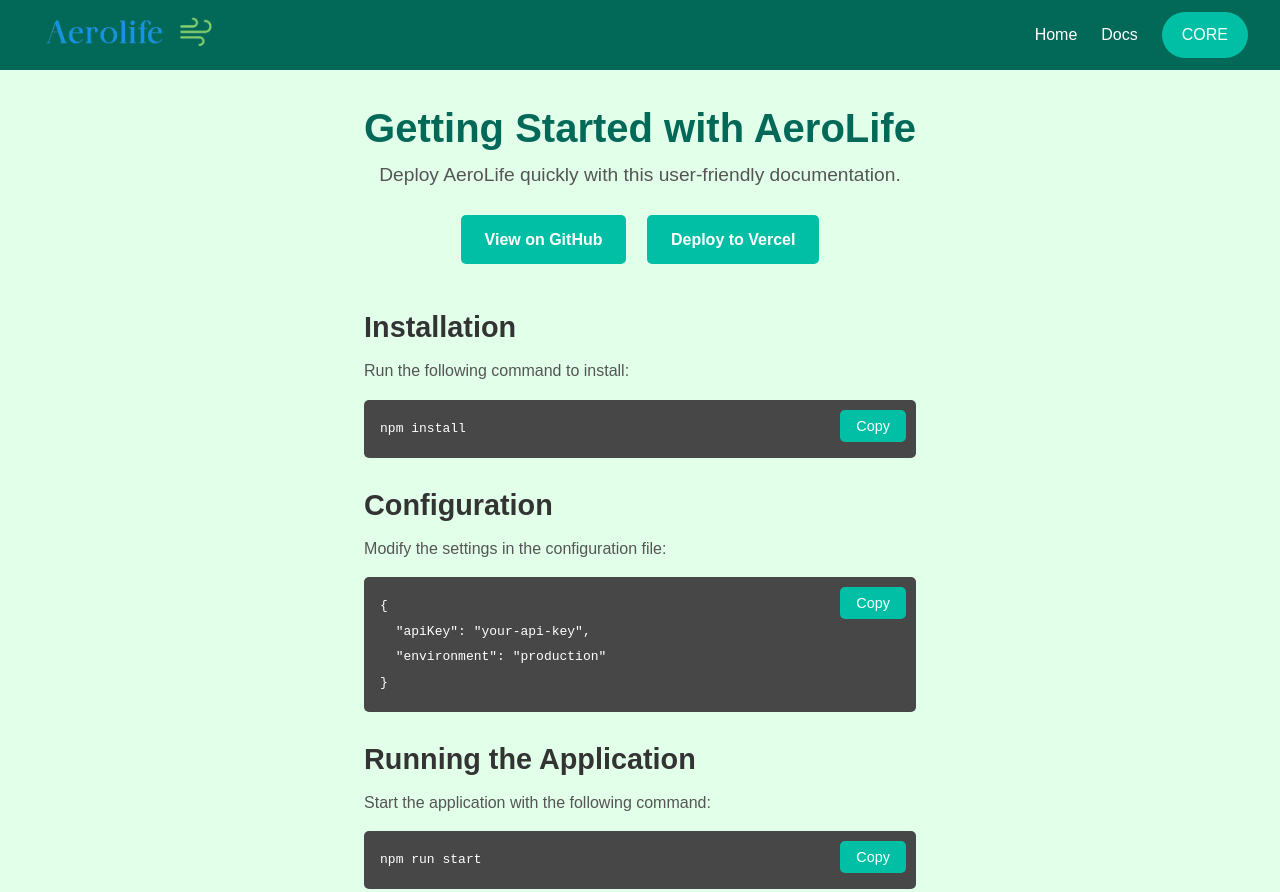
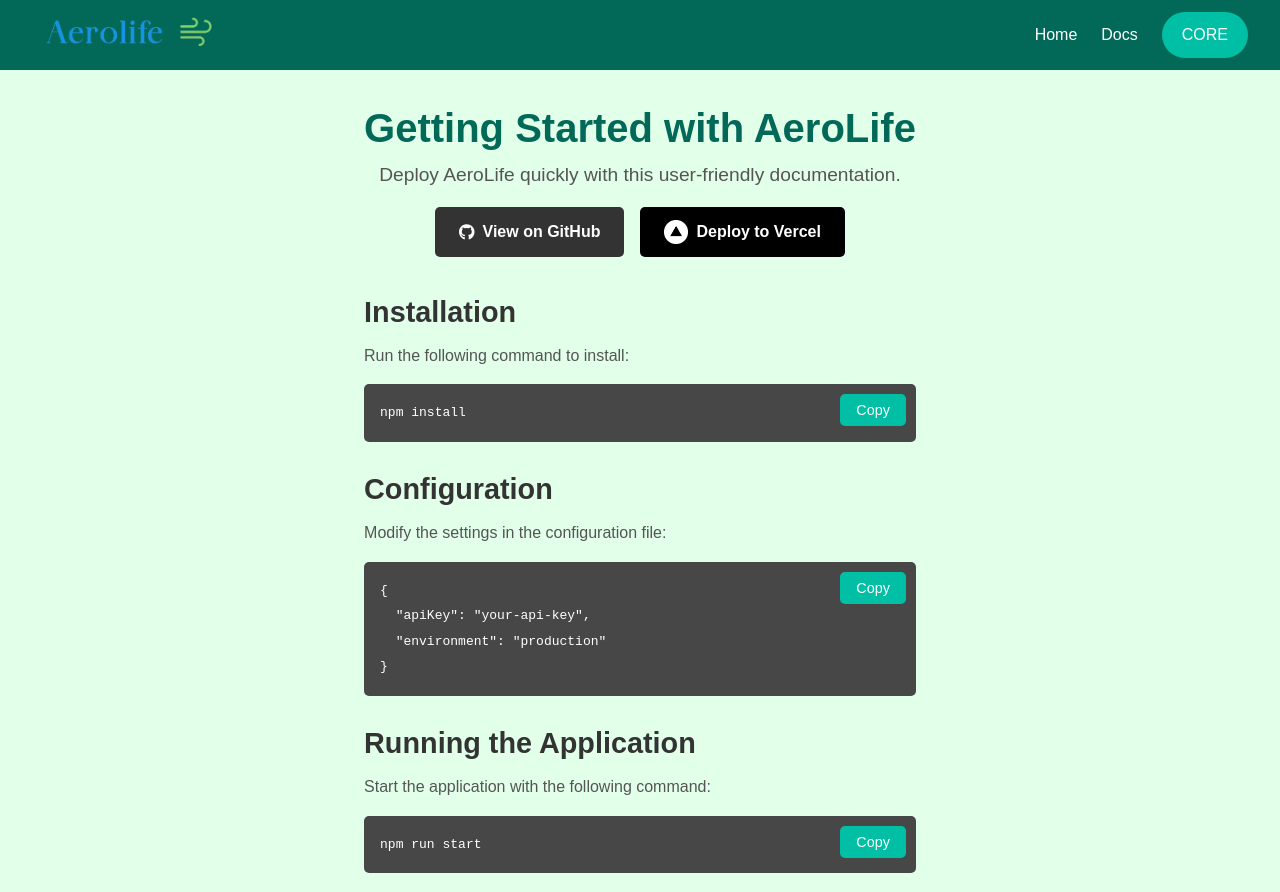
Before and after one commit to jpapagia/aerolife, a plain HTML site: page docs.html in a window 1280 px wide. Shown: the top 892 px of the page. Drawn offline with Linux system fonts and the light colour scheme.

Commit message:
fix: Vercel and Github buttons

```diff
--- a/docs-styles.css
+++ b/docs-styles.css
@@ -34,25 +34,60 @@ body {
 
 /* Button container */
 .docs-buttons {
+  display: flex; /* Use flexbox for alignment */
+  justify-content: center; /* Align buttons horizontally in the center */
+  gap: 1rem; /* Add spacing between buttons */
   margin-top: 1rem;
 }
 
-/* Modern button styles */
-.modern-btn {
-  display: inline-block;
+/* GitHub Button Styling */
+.github-btn {
+  display: inline-flex;
+  align-items: center; /* Aligns icon and text vertically */
+  justify-content: center;
   padding: 0.75rem 1.5rem;
-  margin: 0.5rem;
   text-decoration: none;
   border-radius: 5px;
   font-weight: bold;
-  background: #00bfa5;
+  background: #333; /* GitHub's color */
   color: white;
   transition: background 0.3s ease, transform 0.3s ease;
+  height: 50px; /* Consistent height */
 }
 
-.modern-btn:hover {
-  background: #026958;
-  transform: translateY(-2px);
+.github-btn i {
+  margin-right: 0.5rem; /* Space between icon and text */
+}
+
+.github-btn:hover {
+  background: #24292e; /* Slightly lighter GitHub color */
+  transform: translateY(-2px); /* Lift on hover */
+}
+
+/* Vercel Button Styling */
+.vercel-btn {
+  display: inline-flex;
+  align-items: center; /* Aligns icon and text vertically */
+  justify-content: center;
+  padding: 0.75rem 1.5rem;
+  text-decoration: none;
+  border-radius: 5px;
+  font-weight: bold;
+  background: black; /* Vercel's color */
+  color: white;
+  transition: background 0.3s ease, transform 0.3s ease;
+  height: 50px; /* Consistent height */
+}
+
+.vercel-btn .vercel-icon {
+  width: 24px; /* Adjust icon size */
+  height: 24px;
+  margin-right: 0.5rem; /* Space between icon and text */
+}
+
+.vercel-btn:hover {
+  background: #1a1a1a; /* Slightly lighter Vercel color */
+  transform: translateY(-2px); /* Lift on hover */
 }
 
 /* Content styling */
@@ -115,7 +150,6 @@ body {
   box-shadow: 0 0 0 2px #00bfa5;
 }
 
-
 /* Footer styling */
 .footer {
   background: #004d40;
--- a/docs.html
+++ b/docs.html
@@ -7,6 +7,7 @@
   <!-- Import existing styles -->
   <link rel="stylesheet" href="styles.css">
   <link rel="stylesheet" href="docs-styles.css">
+  <link rel="stylesheet"  href="https://cdnjs.cloudflare.com/ajax/libs/font-awesome/6.0.0-beta3/css/all.min.css">
   <link rel="icon" href="src/assets/logo/favicon.png" type="image/png">
 </head>
 <body>
@@ -45,8 +46,12 @@
       <h1>Getting Started with AeroLife</h1>
       <p>Deploy AeroLife quickly with this user-friendly documentation.</p>
       <div class="docs-buttons">
-        <a href="https://github.com/yourrepo" target="_blank" class="modern-btn">View on GitHub</a>
-        <a href="https://vercel.com/yourproject" target="_blank" class="modern-btn">Deploy to Vercel</a>
+        <a href="https://github.com/yourrepo" target="_blank" class="github-btn">
+          <i class="fab fa-github"></i> View on GitHub
+        </a>
+        <a href="https://vercel.com/yourproject" target="_blank" class="vercel-btn">
+          <img src="src/assets/icons/vercel.png" alt="Vercel Logo" class="vercel-icon"> Deploy to Vercel
+        </a>
       </div>
     </header>
 
```
Also changed, not shown: src/assets/icons/vercel.png (added), src/assets/icons/vercel.svg (added). Lines whose indentation alone changed are shown as unchanged.
